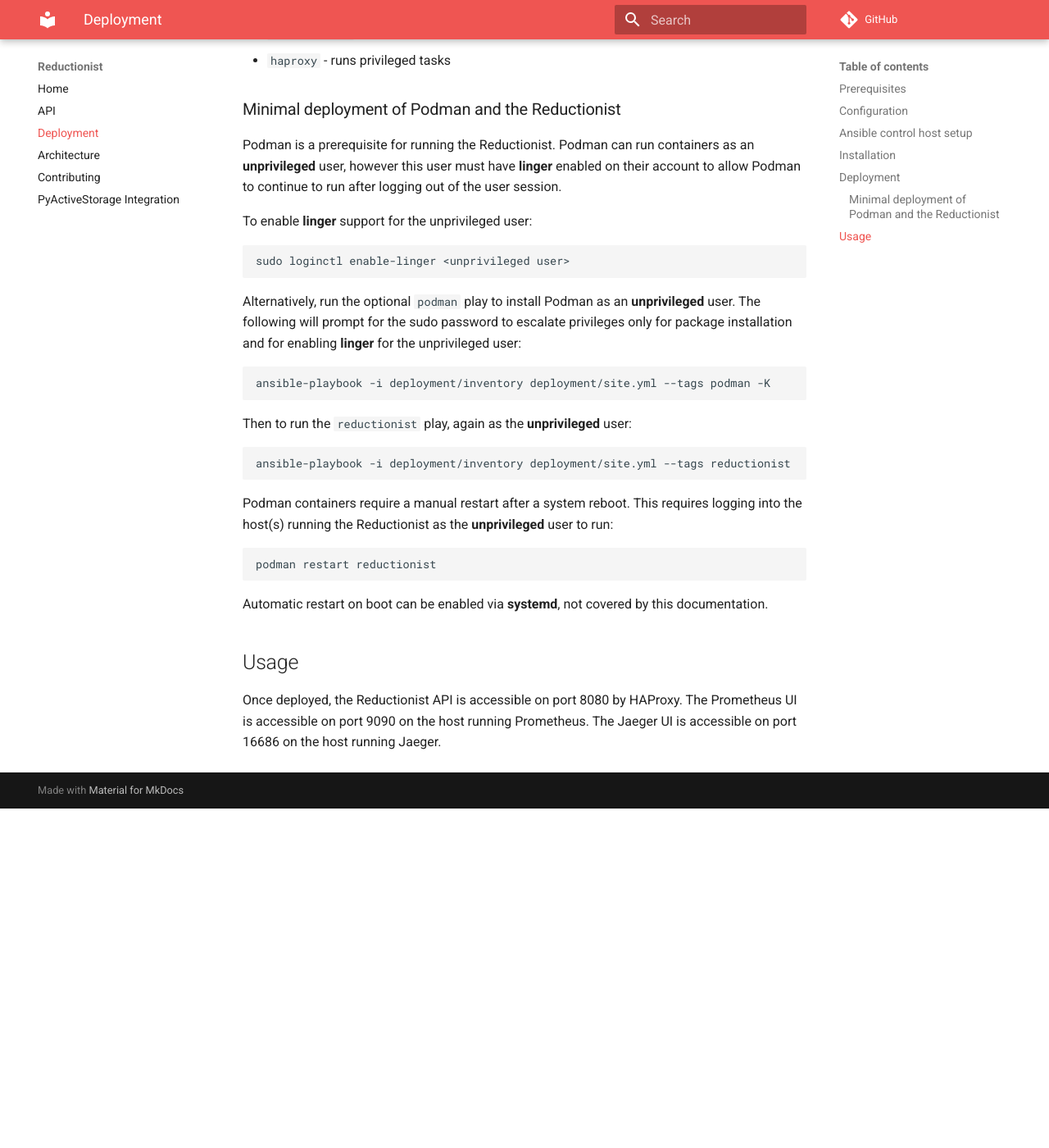
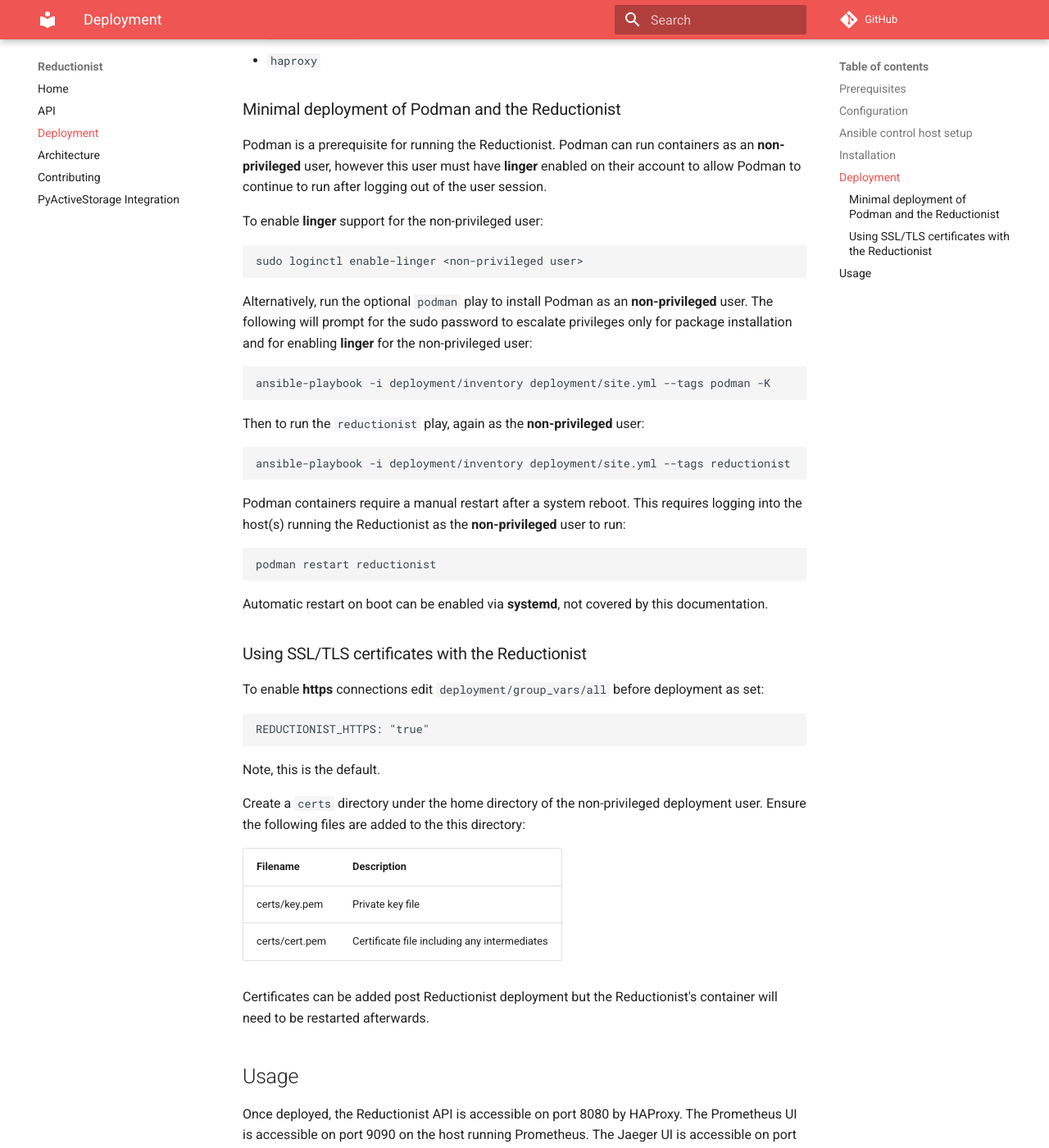
Before and after one commit to stackhpc/reductionist-rs, an MkDocs documentation site: the page built from docs/deployment.md, in a window 1280 px wide and 1400 px high, scrolled down 3911 px. Shown: the whole window at 82% size. Built offline with MkDocs 1.6.1 and Material for MkDocs 9.7.7, drawn with Linux system fonts in a browser that asks for light colours; comment, search, counter and statistics services are not loaded; before the commit the page ends 4897 px from its top, so only the background shows below that; some of the changed text lies outside the part shown.

Commit message:
Allow Prometheus and HAProxy to be installed as the non-privileged user. Reductionist can be used with https, either with the optional Ansible playbook Step deployment or with third party certificates. Documentation updated for installation of 3rd party certificates.

````diff
--- a/docs/deployment.md
+++ b/docs/deployment.md
@@ -136,50 +136,70 @@
 Podman will be used to run containers under the same user account used for ansible deployment.
 To install requisite system packages some tasks will require sudo `privileged` access.
 
-To run the entire playbook as an unprivileged user prompting for a sudo password:
+To run the entire playbook as a non-privileged user prompting for a sudo password:
 ```sh
 ansible-playbook -i deployment/inventory deployment/site.yml -K
 ```
 
 To run specific plays the following tags are supported and may be specified via `--tags <tag1,tag2>`:
 
-* `podman` - runs privileged tasks
+* `podman` - runs privileged tasks to install packages
 * `step-ca`
-* `step` - runs privileged tasks
+* `step` - runs privileged tasks to install and the CA certificate
 * `minio`
-* `prometheus` - runs privileged tasks
+* `prometheus`
 * `jaeger`
 * `reductionist`
-* `haproxy` - runs privileged tasks
+* `haproxy`
 
 ### Minimal deployment of Podman and the Reductionist
 
 Podman is a prerequisite for running the Reductionist.
-Podman can run containers as an **unprivileged** user, however this user must have **linger** enabled on their account to allow Podman to continue to run after logging out of the user session.
+Podman can run containers as an **non-privileged** user, however this user must have **linger** enabled on their account to allow Podman to continue to run after logging out of the user session.
 
-To enable **linger** support for the unprivileged user:
+To enable **linger** support for the non-privileged user:
 ```sh
-sudo loginctl enable-linger <unprivileged user>
+sudo loginctl enable-linger <non-privileged user>
 ```
 
-Alternatively, run the optional `podman` play to install Podman as an **unprivileged** user. The following will prompt for the sudo password to escalate privileges only for package installation and for enabling **linger** for the unprivileged user:
+Alternatively, run the optional `podman` play to install Podman as an **non-privileged** user. The following will prompt for the sudo password to escalate privileges only for package installation and for enabling **linger** for the non-privileged user:
 ```sh
 ansible-playbook -i deployment/inventory deployment/site.yml --tags podman -K
 ```
 
-Then to run the `reductionist` play, again as the **unprivileged** user:
+Then to run the `reductionist` play, again as the **non-privileged** user:
 ```sh
 ansible-playbook -i deployment/inventory deployment/site.yml --tags reductionist
 ```
 
 Podman containers require a manual restart after a system reboot.
-This requires logging into the host(s) running the Reductionist as the **unprivileged** user to run:
+This requires logging into the host(s) running the Reductionist as the **non-privileged** user to run:
 ```sh
 podman restart reductionist
 ```
 
 Automatic restart on boot can be enabled via **systemd**, not covered by this documentation.
 
+### Using SSL/TLS certificates with the Reductionist
+
+To enable **https** connections edit `deployment/group_vars/all` before deployment as set:
+
+```
+REDUCTIONIST_HTTPS: "true"
+```
+
+Note, this is the default.
+
+Create a `certs` directory under the home directory of the non-privileged deployment user.
+Ensure the following files are added to the this directory:
+
+| Filename    | Description |
+| -------- | ------- |
+| certs/key.pem  | Private key file |
+| certs/cert.pem | Certificate file including any intermediates |
+
+Certificates can be added post Reductionist deployment but the Reductionist's container will need to be restarted afterwards.
+
 ## Usage
 
 Once deployed, the Reductionist API is accessible on port 8080 by HAProxy. The Prometheus UI is accessible on port 9090 on the host running Prometheus. The Jaeger UI is accessible on port 16686 on the host running Jaeger.
````
Also changed, not shown: 1 other file.
